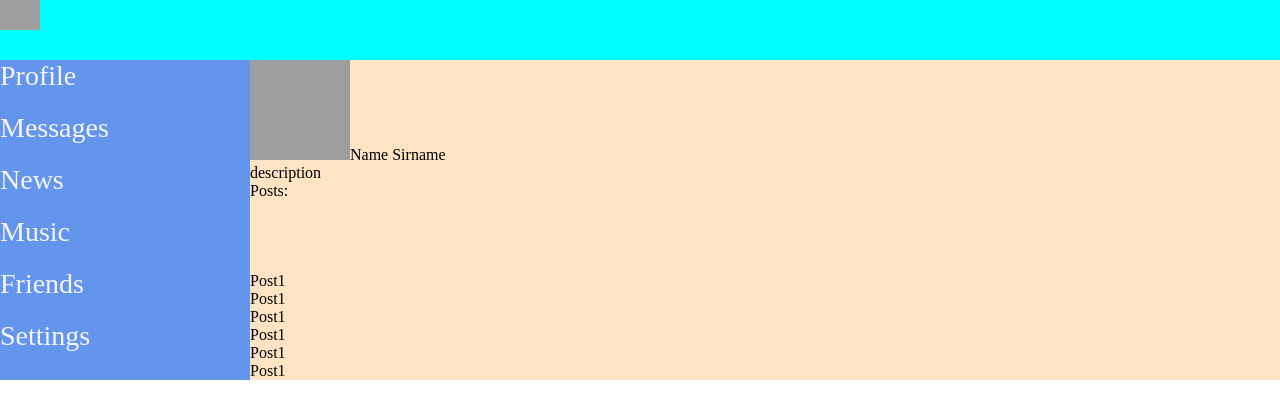
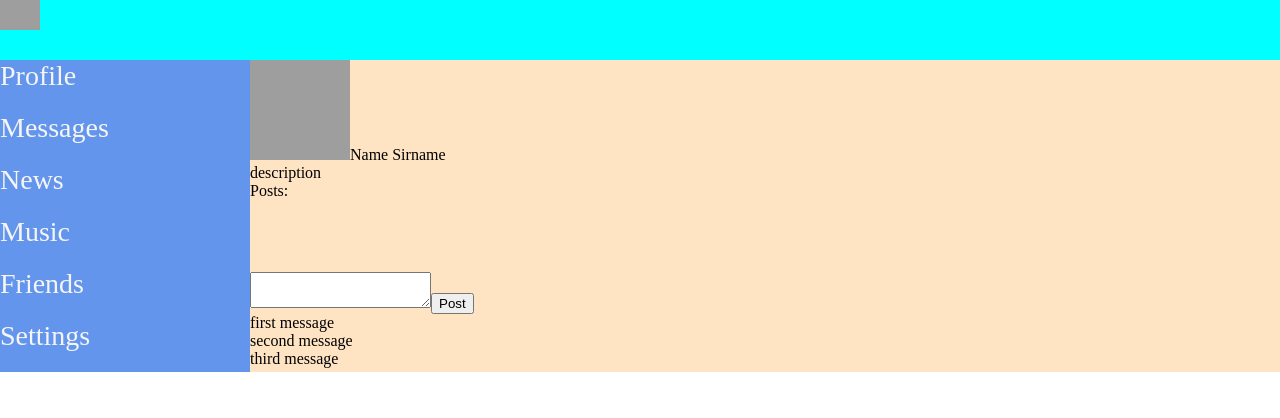
Before and after one commit to Io38/Social, a React (Create React App) app: page /profile in a window 1280 px wide. Shown: the top 418 px of the page. Built offline with nearby package versions, Linux system fonts and the light colour scheme; grey boxes are pictures that could not be loaded.

Commit message:
props in post + textarea + button

```diff
--- a/src/components/myPosts/MyPosts.jsx
+++ b/src/components/myPosts/MyPosts.jsx
@@ -5,13 +5,12 @@ import Post from './post/Post';
 const MyPosts = () => {
     return (
         <div className={q.my_posts}>
+            <textarea></textarea>
+            <button>Post</button>
+            <Post text="first message" />
+            <Post text="second message" />
+            <Post text="third message" />
 
-            <Post />
-            <Post />
-            <Post />
-            <Post />
-            <Post />
-            <Post />
 
         </div>
     );
--- a/src/components/myPosts/post/Post.jsx
+++ b/src/components/myPosts/post/Post.jsx
@@ -2,11 +2,11 @@ import React from 'react';
 import q from './Post.module.css';
 
 
-const Post = () => {
+const Post = (props) => {
     return (
         <div className={q.post}>
 
-            Post1
+            {props.text}
 
         </div>
     );
```
